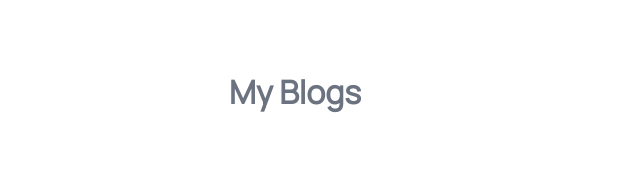
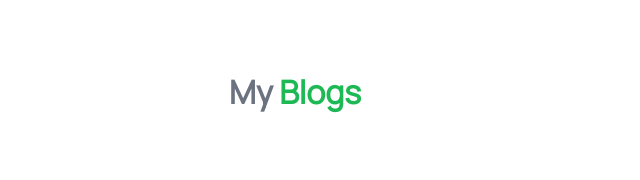
Before and after one commit to Manvendra5/manvendrasingh-site, a plain HTML site: page blogs.html in a window 1280 px wide. Shown: the part 153-333 px from the top of the page, 345-985 px from the left. Drawn offline with Linux system fonts and the light colour scheme.

Commit message:
Update blog.html

```diff
--- a/blogs.html
+++ b/blogs.html
@@ -1,11 +1,13 @@
 <!DOCTYPE html>
 <html lang="en">
+
 <head>
   <meta charset="UTF-8" />
   <meta name="viewport" content="width=device-width, initial-scale=1.0" />
   <title>Blogs | Manvendra Singh Bais</title>
   <link rel="stylesheet" href="style.css" />
 </head>
+
 <body>
   <nav class="navigation">
     <div class="nav-head">
@@ -25,7 +27,7 @@
   </nav>
 
   <header class="hero">
-      <h1 class="hero-heading">My Blogs</h1>
+    <h1 class="hero-heading">My <span>Blogs</span></h1>
   </header>
 
   <ul class="list-non-bullet">
@@ -40,9 +42,7 @@
           Islands, a tropical archipelago which can be freely explored by
           players.
         </p>
-          <a class="link link-primary" href="dummy_blog1.html" target="_blank"
-            >Read More</a
-          >
+        <a class="link link-primary" href="dummy_blog1.html" target="_blank">Read More</a>
       </article>
     </li>
 
@@ -55,9 +55,7 @@
           positive effect on my life than all the blog posts I have read
           combined. They are worth the time you would invest in them.
         </p>
-          <a class="link link-primary" href="dummy_blog2.html" target="_blank"
-            >Read More</a
-          >
+        <a class="link link-primary" href="dummy_blog2.html" target="_blank">Read More</a>
       </article>
     </li>
   </ul>
@@ -66,24 +64,16 @@
     <div class="footer-header">Connect with me.</div>
     <ul class="social-links list-non-bullet">
       <li class="list-item-inline">
-          <a class="link" href="https://twitter.com/_Manvendra_" target="_blank"
-            >Twitter</a
-          >
+        <a class="link" href="https://twitter.com/_Manvendra_" target="_blank">Twitter</a>
       </li>
       <li class="list-item-inline">
-          <a class="link" href="https://github.com/Manvendra5" target="_blank"
-            >Github</a
-          >
+        <a class="link" href="https://github.com/Manvendra5" target="_blank">Github</a>
       </li>
       <li class="list-item-inline">
-          <a
-            class="link"
-            href="https://linkedin.com/in/manvendra-singh-bais"
-            target="_blank"
-            >LinkedIn</a
-          >
+        <a class="link" href="https://linkedin.com/in/manvendra-singh-bais" target="_blank">LinkedIn</a>
       </li>
     </ul>
   </footer>
 </body>
+
 </html>
```
Lines whose indentation alone changed are shown as unchanged.
